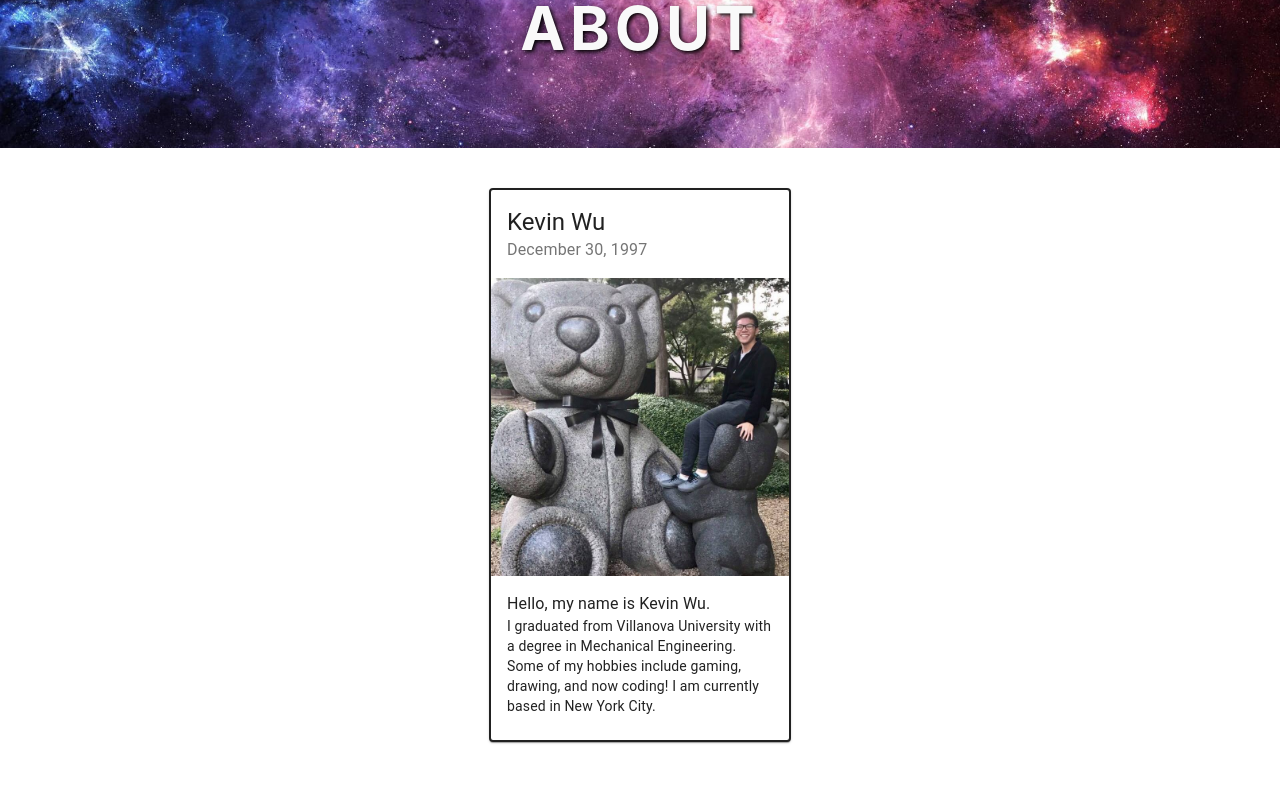
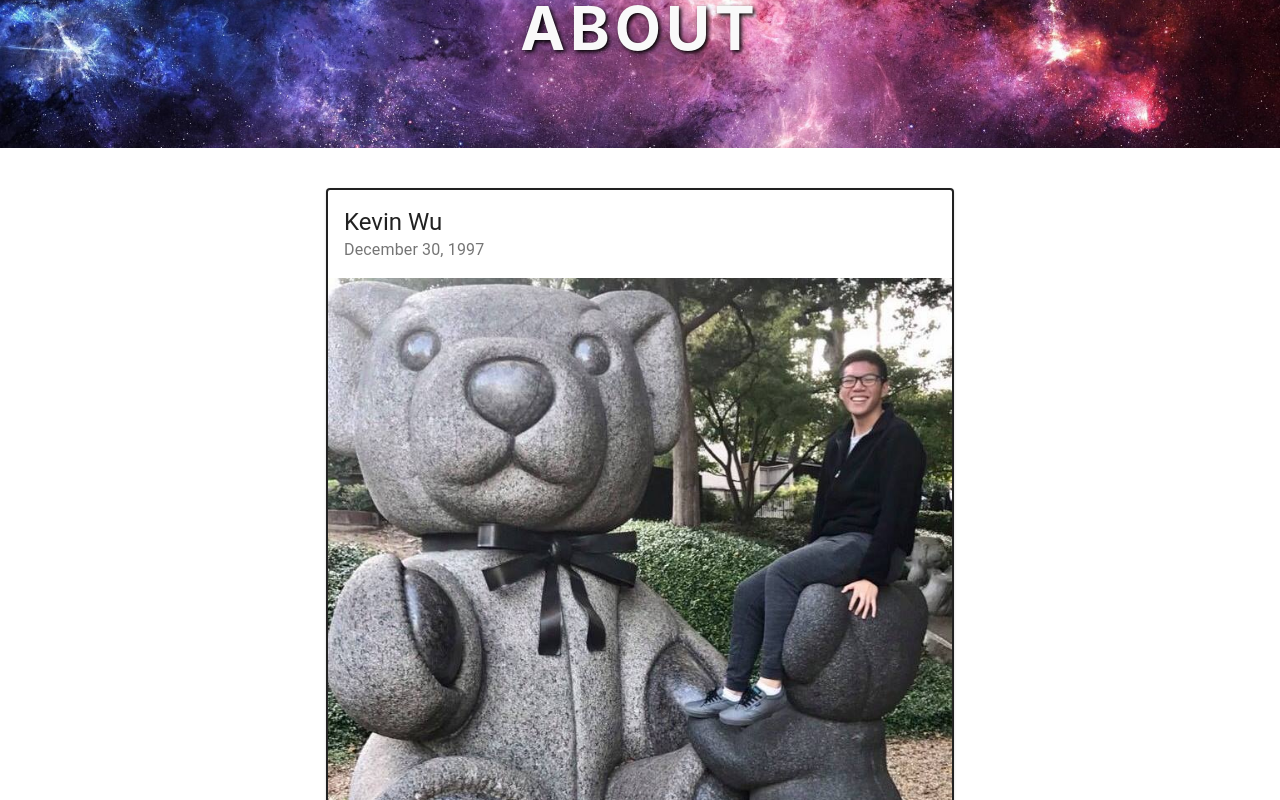
Before and after one commit to kevkevwuhoo/kwu-react-portfolio, a React (Create React App) app: page /about in a window 1280 px wide. Shown: the part 940-1740 px from the top of the page. Before the commit the page ends 1694 px from the top, so only its background shows below. Built offline with nearby package versions, Linux system fonts and the light colour scheme.

Commit message:
Fixed sizing of about me

```diff
--- a/src/pages/About.js
+++ b/src/pages/About.js
@@ -27,7 +27,7 @@
     <div className='about'>
       <SubHeader text='About' />
       <Grid container justify='center' alignItems='center' spacing={3}>
-        <Grid item xs={12} md={3}>
+        <Grid item xs={12} md={6}>
           <Card style={styles.card}>
             <CardHeader title='Kevin Wu' subheader='December 30, 1997' />
             <CardMedia style={styles.image} image={me} title='Kevin' />
```
